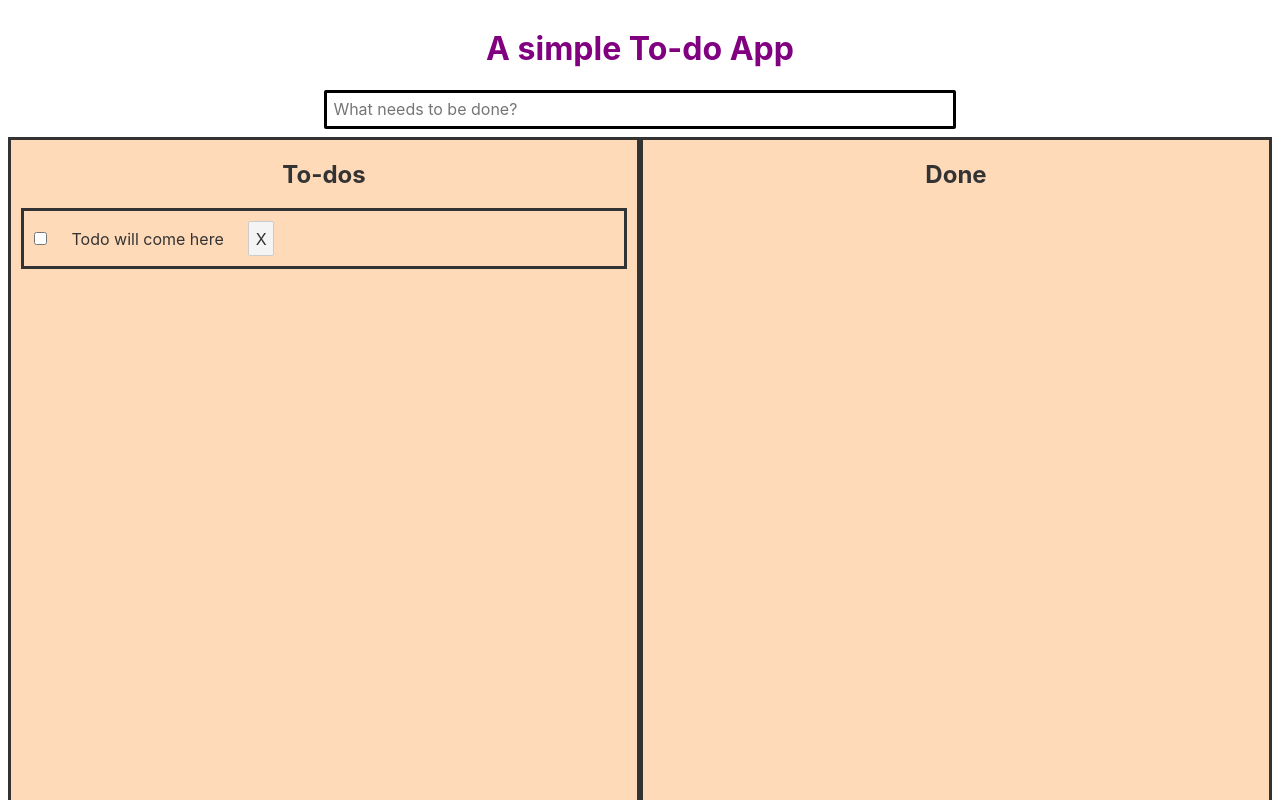
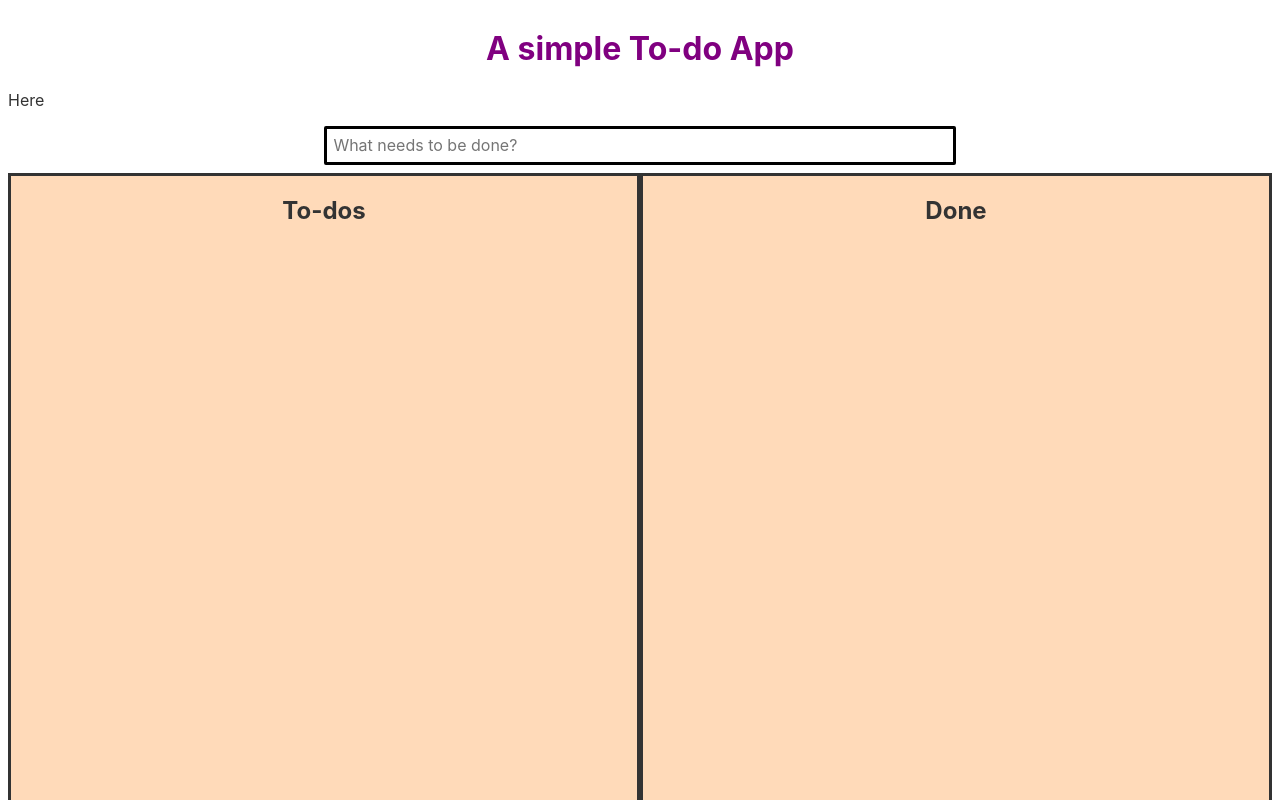
Before and after one commit to noorfathima11/todo-svelte-reddis, a Svelte app: page / in a window 1280 px wide. Shown: the top 800 px of the page. Built offline with nearby package versions, Linux system fonts and the light colour scheme.

Commit message:
Add store for complete reactivity

```diff
--- a/rollup.config.js
+++ b/rollup.config.js
@@ -46,5 +46,6 @@ export default {
 	],
 	watch: {
 		clearScreen: false
-	}
+  }
+
 };
--- a/src/App.svelte
+++ b/src/App.svelte
@@ -1,12 +1,53 @@
 <script>
-  import TodoInput from './TodoInput.svelte'
+  import { todoItems } from './store.js'
   import Todo from './Todo.svelte'
   import Done from './Done.svelte'
+  import InProgress from './InProgress.svelte'
   import TodoList from './TodoList.svelte'
+
+
+  let todosAdded = []
+  let uid = todosAdded.length + 1
+  let id = $todoItems.length + 1
+
+  todoItems.subscribe(value => {
+    todosAdded = value
+  })
+
+  function setTodo(event){
+    //console.log('event', event, event.code, event.target,)
+    if(event.code === "Enter"){
+      const todoAdded = {
+        id: id,
+        description: event.target.value,
+        isDone: false
+      }
+      todoItems.update(value => {
+        console.log('value', value)
+        value = [todoAdded, ...value]
+        console.log('updated value', value)
+        console.log('store', $todoItems )
+      })
+      todoItems.subscribe(value => {
+        todosAdded = value
+      })
+      event.target.value = ' '
+    }
+  }
+
+
 
 </script>
 
 <style>
+
+h2 {
+    color: salmon;
+  }
+  input{
+    border: solid;
+    width: 50%;
+  }
 
 	h1 {
     color: purple;
@@ -17,6 +58,12 @@
    <h1>A simple To-do App</h1>
 </div>
 
-<TodoInput />
-<Todo />
+<p>Here {todosAdded}</p>
+
+<div class="align-center">
+  <input type="text" class="todoInput" placeholder="What needs to be done?" on:keydown={setTodo}>
+</div>
+
+<Todo todoItemAdded={todosAdded} />
+
 <Done />
--- a/src/Done.svelte
+++ b/src/Done.svelte
@@ -1,8 +1,13 @@
+<script>
+  import TodoList from './TodoList.svelte'
+  export let doneItems = []
+</script>
+
 <style>
     div {
       float: right;
       width: 50%;
-      height: 100%;
+      min-height: 100%;
       background: peachpuff;
       border: solid;
     }
@@ -12,3 +17,7 @@
   <div>
     <h2 class="align-center">Done</h2>
   </div>
+<!--
+  {#each doneItems.filter(item => item.done) as doneItem}
+  <TodoList todoItemAdded = {doneItem}/>
+  {/each} -->
--- /dev/null
+++ b/src/InProgress.svelte
@@ -0,0 +1,14 @@
+<style>
+    div {
+      float: right;
+      width: 50%;
+      min-height: 100%;
+      background: peachpuff;
+      border: solid;
+    }
+
+  </style>
+
+  <div>
+    <h2 class="align-center">InProgress</h2>
+  </div>
--- a/src/Todo.svelte
+++ b/src/Todo.svelte
@@ -1,12 +1,14 @@
 <script>
   import TodoList from './TodoList.svelte'
+  export let todoItemAdded = []
+
 </script>
 
 <style>
   .main {
     float : left;
     width: 50%;
-    height: 100%;
+    min-height: 100%;
     background: peachpuff;
     border: solid;
   }
@@ -17,5 +19,12 @@
     <div>
         <h2 class="align-center">To-dos</h2>
     </div>
-    <TodoList />
+    <!-- <p>{todoItemAdded}</p> -->
+    {#if todoItemAdded.length !== 0}
+      {#each todoItemAdded as todoItem}
+         <TodoList todoItemAdded={todoItem}/>
+      {/each}
+    {/if}
+    <!--<TodoList todoItemAdded={todoItemAdded}-->
+
 </div>
--- a/src/TodoInput.svelte
+++ /dev/null
@@ -1,24 +0,0 @@
-<script>
-  let todoAdded = ''
-
-  function setTodo(event){
-    todoAdded = event.target.value
-
-  }
-</script>
-
-<style>
-  h2 {
-    color: salmon;
-  }
-  input{
-    border: solid;
-    width: 50%;
-  }
-</style>
-
-<p>{todoAdded}</p>
-
-<div class="align-center">
-  <input type="text" placeholder="What needs to be done?" bind:value={todoAdded} on:input={setTodo}>
-</div>
--- a/src/TodoList.svelte
+++ b/src/TodoList.svelte
@@ -1,3 +1,10 @@
+<script>
+  export let todoItemAdded = ''
+
+  $: isDone = todoItemAdded.isDone
+
+</script>
+
 <style>
   .list{
     display: inline;
@@ -22,7 +29,7 @@
 </style>
 
 <div class="todolist">
-  <input type="checkbox" name="todo" class="list">
-  <p class="list">Todo will come here</p>
-  <button class="list"> X</button>
+  <input type="checkbox" name="todo" class="list" bind:checked={todoItemAdded.isDone}>
+  <p class="list">{todoItemAdded.description} {todoItemAdded.isDone} </p>
+  <button class="list">X</button>
 </div>
--- /dev/null
+++ b/src/store.js
@@ -0,0 +1,7 @@
+import { writable } from 'svelte/store'
+
+console.log('writable', writable)
+
+export const todoItems = writable([])
+
+console.log('todoItems', todoItems)
```
